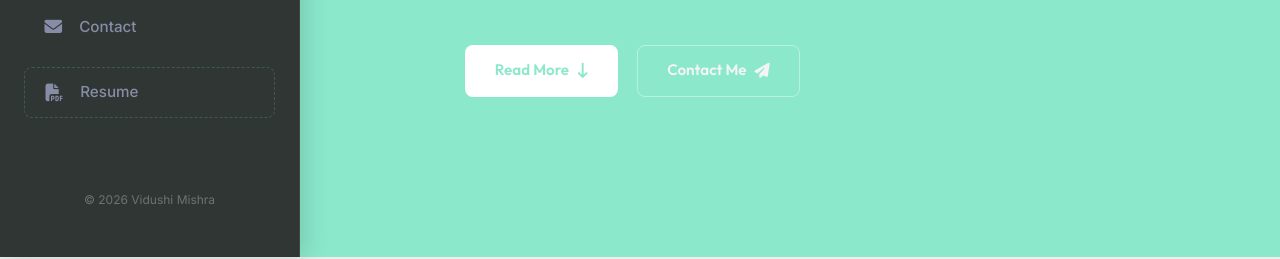
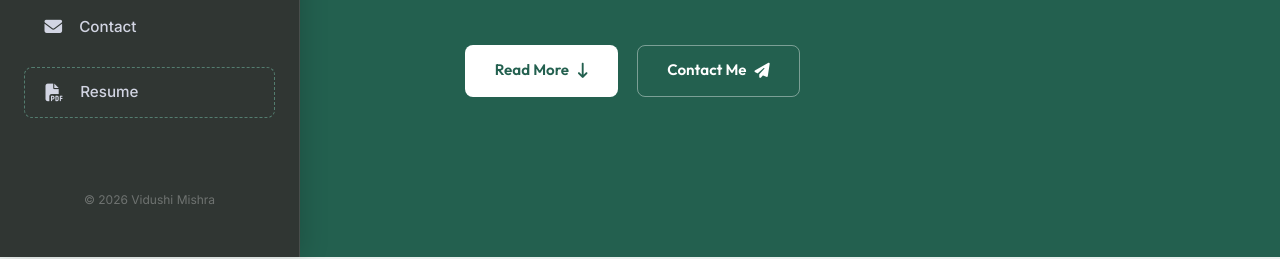
Before and after one commit to vidushi6011/portfolio-website, a website built with Vite: page index.html in a window 1280 px wide. Shown: the part 543-802 px from the top of the page. Built offline with nearby package versions, Linux system fonts and the light colour scheme.

Commit message:
Optimize font visibility and contrast for pastel theme

```diff
--- a/style.css
+++ b/style.css
@@ -3,23 +3,23 @@
    ========================================== */
 :root {
   /* Color Palette */
-  --primary: #8BE8CB;        /* Aquamarine */
-  --primary-light: #A7F0DB;  /* Lighter Aquamarine */
-  --primary-dark: #5DCBAA;   /* Darker Aquamarine */
+  --primary: #23604F;        /* Deep Aquamarine/Teal (high-contrast text/links) */
+  --primary-light: #8BE8CB;  /* Vibrant Aquamarine (active states/borders) */
+  --primary-dark: #1A4E40;   /* Very Deep Teal (button hovers) */
   --accent: #9C7A97;         /* Dusty Mauve */
 
-  --dark-base: #303633;      /* Gunmetal */
-  --dark-surface: #3D4542;   /* Lighter Gunmetal for contrast */
-  --dark-border: rgba(255, 255, 255, 0.08);
+  --dark-base: #303633;      /* Gunmetal background */
+  --dark-surface: #3E4642;   /* Lighter Gunmetal surface */
+  --dark-border: rgba(255, 255, 255, 0.12);
 
   --light-base: #EAF0EE;     /* Soft greenish-gray base background */
   --light-surface: #ffffff;
-  --light-border: rgba(0, 0, 0, 0.06);
+  --light-border: rgba(0, 0, 0, 0.08);
 
-  --text-dark-primary: #F3F4F6;
-  --text-dark-secondary: #888DA7; /* Lavender Grey */
-  --text-light-primary: #303633;  /* Gunmetal for high-contrast light text */
-  --text-light-secondary: #7EA2AA; /* Cool Steel */
+  --text-dark-primary: #FFFFFF;    /* Crisp White */
+  --text-dark-secondary: #D2D5E3;  /* Crisp light Lavender Grey for readability */
+  --text-light-primary: #232826;   /* Dark Gunmetal for primary light text */
+  --text-light-secondary: #4F646A; /* Rich Cool Steel for secondary text on light bg */
 
   /* Layout & Animation variables */
   --sidebar-width: 300px;
@@ -139,7 +139,7 @@ img {
 .card:hover {
   transform: translateY(-5px);
   box-shadow: var(--shadow-md);
-  border-color: rgba(63, 114, 103, 0.2);
+  border-color: rgba(35, 96, 79, 0.2);
 }
 
 /* Buttons */
@@ -299,12 +299,12 @@ img {
 }
 
 .sidebar-nav .resume-link {
-  border: 1px dashed rgba(86, 142, 130, 0.4);
+  border: 1px dashed rgba(139, 232, 203, 0.4);
   margin-top: 1rem;
 }
 
 .sidebar-nav .resume-link:hover {
-  background-color: rgba(63, 114, 103, 0.1);
+  background-color: rgba(139, 232, 203, 0.1);
   border-color: var(--primary-light);
 }
 
@@ -495,7 +495,7 @@ img {
 
 .stat-card:hover {
   transform: translateY(-3px);
-  border-color: rgba(63, 114, 103, 0.2);
+  border-color: rgba(35, 96, 79, 0.2);
   box-shadow: var(--shadow-md);
 }
 
@@ -534,7 +534,7 @@ img {
   left: 7px;
   width: 2px;
   height: 100%;
-  background-color: rgba(63, 114, 103, 0.15);
+  background-color: rgba(35, 96, 79, 0.15);
 }
 
 .timeline-item {
@@ -705,7 +705,7 @@ img {
   background-color: var(--primary);
   color: var(--text-dark-primary);
   transform: translateY(-2px);
-  box-shadow: 0 4px 10px rgba(63, 114, 103, 0.2);
+  box-shadow: 0 4px 10px rgba(35, 96, 79, 0.2);
 }
 
 /* ==========================================
@@ -729,7 +729,7 @@ img {
   width: 50px;
   height: 50px;
   border-radius: 12px;
-  background-color: rgba(63, 114, 103, 0.08);
+  background-color: rgba(35, 96, 79, 0.08);
   display: flex;
   align-items: center;
   justify-content: center;
@@ -788,7 +788,7 @@ img {
   width: 48px;
   height: 48px;
   border-radius: 50%;
-  background-color: rgba(63, 114, 103, 0.08);
+  background-color: rgba(35, 96, 79, 0.08);
   display: flex;
   align-items: center;
   justify-content: center;
@@ -860,7 +860,7 @@ img {
 .form-group textarea:focus {
   border-color: var(--primary-light);
   background-color: var(--light-surface);
-  box-shadow: 0 0 0 3px rgba(86, 142, 130, 0.1);
+  box-shadow: 0 0 0 3px rgba(139, 232, 203, 0.15);
 }
 
 .btn-submit {
```
